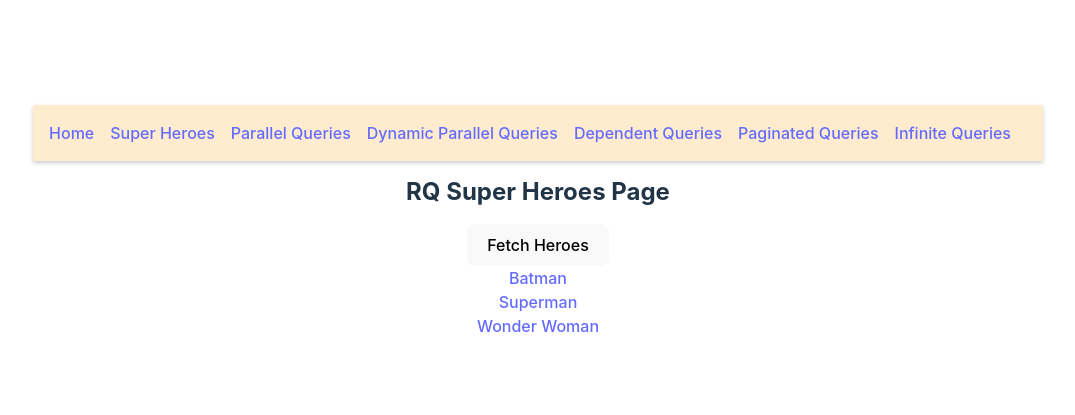
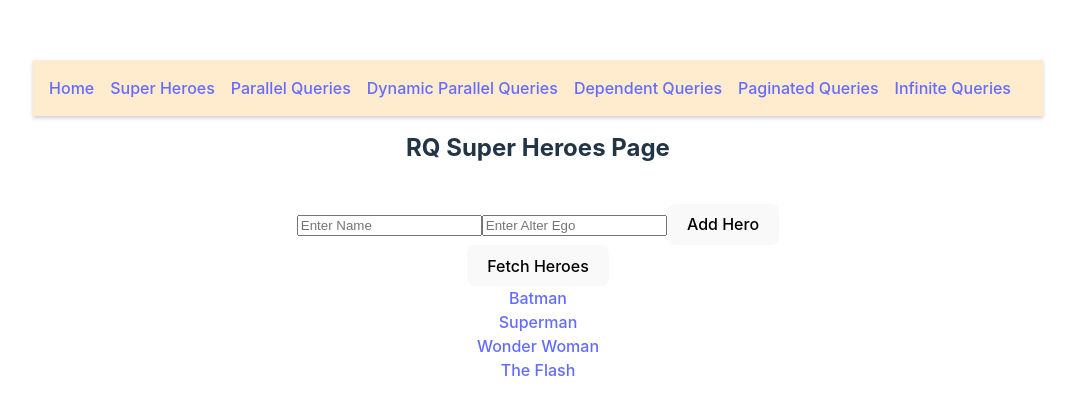
Before and after one commit to yuriy-bolotnyy/react-query, a React (Vite) app: page /rq-super-heroes in a window 1280 px wide. Shown: the part 179-594 px from the top of the page, without its empty margins (102-1177 px from the left). Built offline with nearby package versions, Linux system fonts and the light colour scheme; data requests are answered from the project's data file.

Commit message:
Add Mutation i.e. Add new hero

```diff
--- a/db.json
+++ b/db.json
@@ -14,6 +14,11 @@
       "id": 3,
       "name": "Wonder Woman",
       "alterEgo": "Princess Diana"
+    },
+    {
+      "name": "The Flash",
+      "alterEgo": "Barry Allen",
+      "id": 4
     }
   ],
   "friends": [
@@ -39,7 +44,11 @@
   "channels": [
     {
       "id": "codevolution",
-        "courses": ["react", "vue", "angular"]
+      "courses": [
+        "react",
+        "vue",
+        "angular"
+      ]
     }
   ],
   "colors": [
--- a/src/components/RQSuperHeroes.page.jsx
+++ b/src/components/RQSuperHeroes.page.jsx
@@ -1,8 +1,12 @@
 import { useQuery } from "react-query"
+import { useState } from "react"
 import { Link } from 'react-router-dom'
-import { useSuperHeroesData } from '../hooks/useSuperHeroesData'
+import { useSuperHeroesData, addSuperHeroesData } from '../hooks/useSuperHeroesData'
 
 export const RQSuperHeroesPage = () => {
+    const [name, setName] = useState('')
+    const [alterEgo, setAlterEgo] = useState('')
+
     const onSuccess = (data) => {
         console.log('SUCCESS: Perform side effect after data fetching', data)
     }
@@ -13,11 +17,27 @@
 
     const {isLoading, data, isError, error, isFetching, refetch} = useSuperHeroesData(onSuccess, onError)
 
+    const { mutate: addHero } = addSuperHeroesData()     // mutate does call POST request
+
+    const handleAddHeroClick = () => {
+        console.log({name, alterEgo})
+        const hero = {name, alterEgo}
+        addHero(hero)
+    }
+
     console.log({ isLoading, isFetching })
 
     return (
         <div>
             <h2>RQ Super Heroes Page</h2>
+
+            <br />
+
+            <input type="text" value={name} placeholder='Enter Name' onChange={e => setName(e.target.value)} />
+            <input type="text" value={alterEgo} placeholder='Enter Alter Ego' onChange={e => setAlterEgo(e.target.value)} />
+            <button onClick={handleAddHeroClick}>Add Hero</button>
+
+            <br />
 
             <button onClick={refetch}>Fetch Heroes</button>
 
--- a/src/hooks/useSuperHeroesData.jsx
+++ b/src/hooks/useSuperHeroesData.jsx
@@ -1,9 +1,13 @@
-import { useQuery } from "react-query"
+import { useQuery, useMutation } from "react-query"
 
 import axios from 'axios'
 
 const fetchSuperHeroes = () => {
     return axios.get('http://localhost:3000/superheroes')
+}
+
+const addSuperHero = (hero) => {
+    axios.post('http://localhost:3000/superheroes', hero)
 }
 
 export const useSuperHeroesData = (onSuccess, onError) => {
@@ -23,3 +27,7 @@
         }
     )
 }
+
+export const addSuperHeroesData = () => {
+    return useMutation(addSuperHero)
+}
```
Lines whose indentation alone changed are shown as unchanged.
